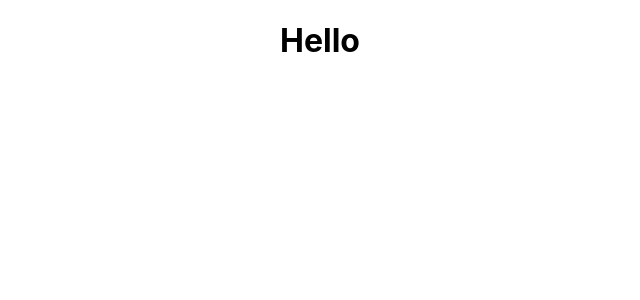
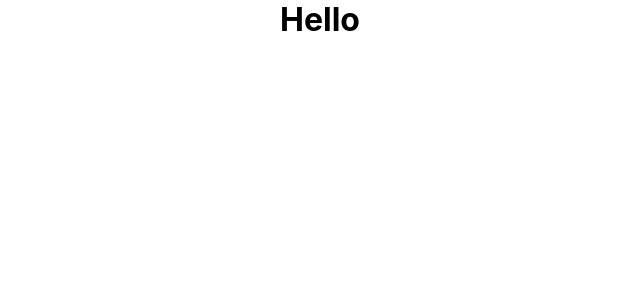
Before and after one commit to baobaoack000/spodify-clone-react-firebse, a React (Create React App) app: page / in a window 1280 px wide. Shown: the top 300 px of the page, without its empty margins (320-960 px from the left). Built offline with nearby package versions, Linux system fonts and the light colour scheme.

Commit message:
all in web app

```diff
--- a/src/App.css
+++ b/src/App.css
@@ -1,3 +1,6 @@
+* {
+  margin: 0;
+}
 .App {
   text-align: center;
 }
```
Also changed, not shown: package.json (+7 -0 lines), .eslintrc.json (added), 1 other file (tests, documents, lock files or other folders).
